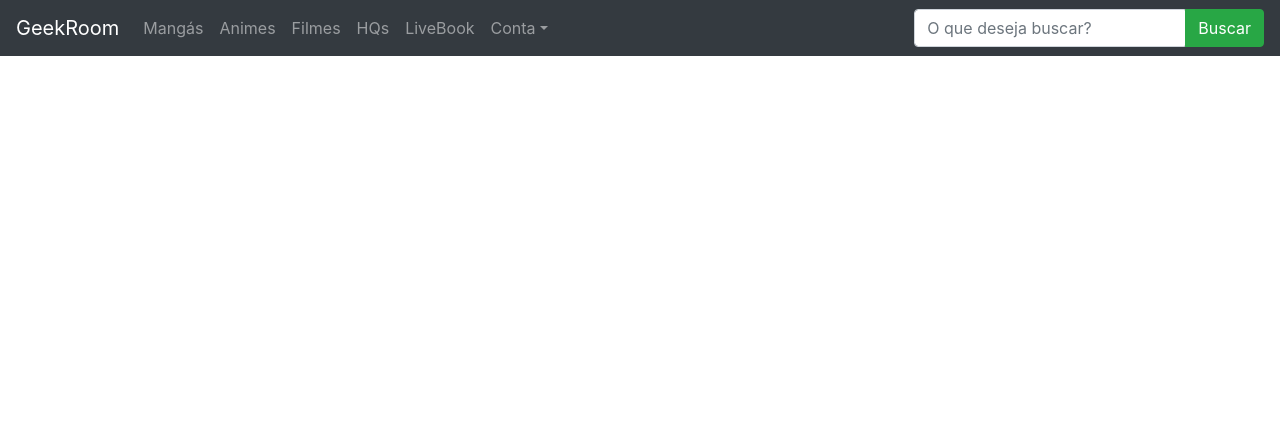
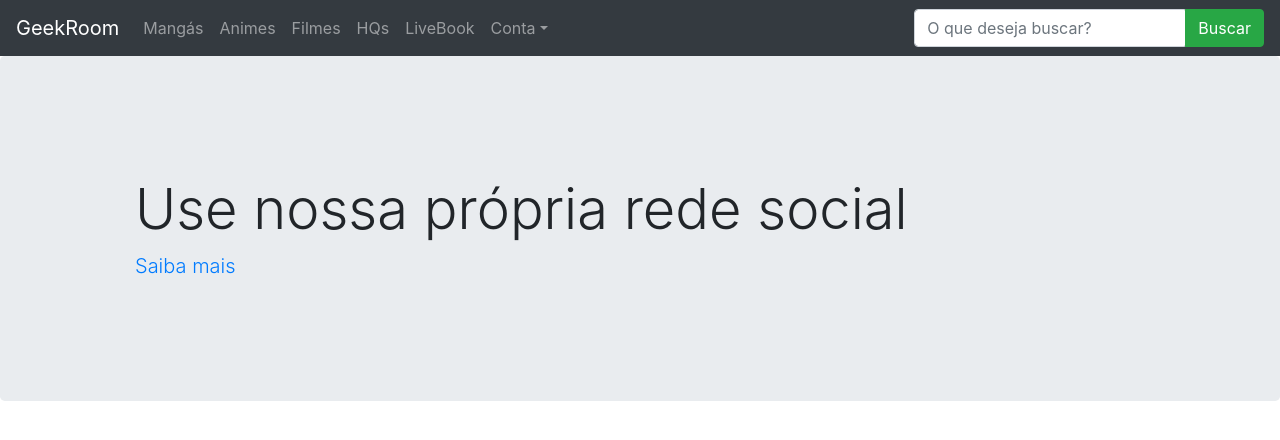
Before and after one commit to Emanuel-Soares/GeekRoom, a PHP site: page / in a window 1280 px wide. Shown: the top 440 px of the page. Run offline with PHP 8.4, Linux system fonts and the light colour scheme.

Commit message:
iniciei o corpo do index

```diff
--- a/index.php
+++ b/index.php
@@ -1,5 +1,5 @@
 <?php
 include 'header.php';
-
+include 'main.php';
 
 ?>
--- a/main.php
+++ b/main.php
@@ -0,0 +1,6 @@
+<div class="jumbotron" style="padding:120px;">
+    <div class="container-fluid">
+        <h1 class="display-4">Use nossa própria rede social</h1>
+        <a href="#" class="lead">Saiba mais</a>
+    </div>
+</div>
```
